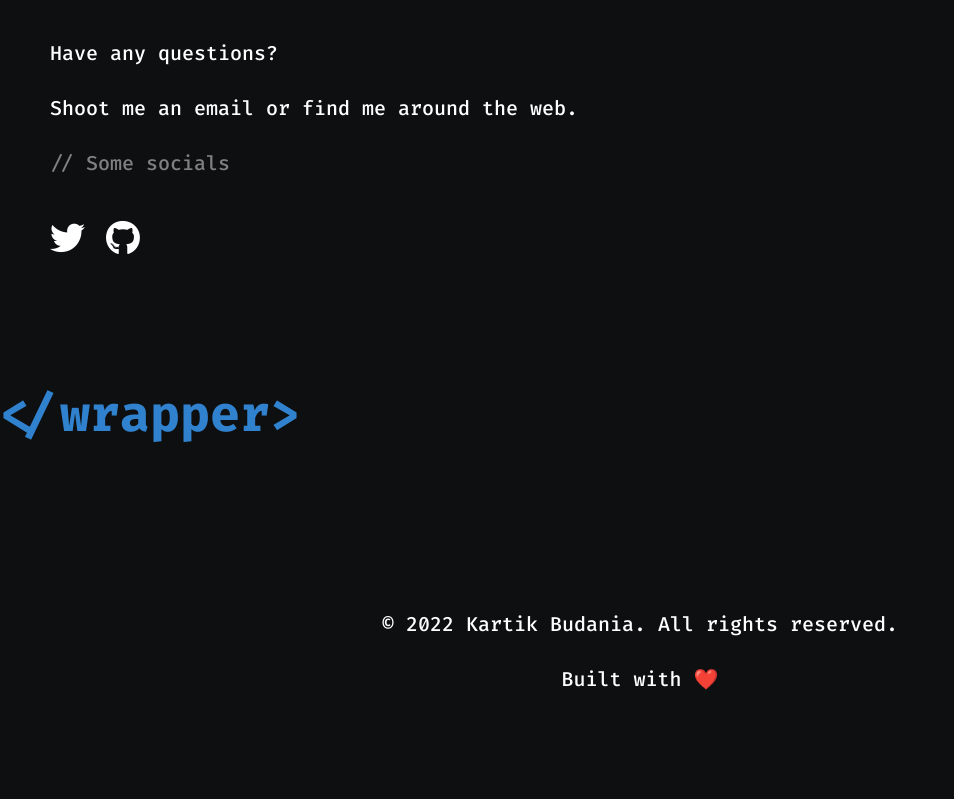
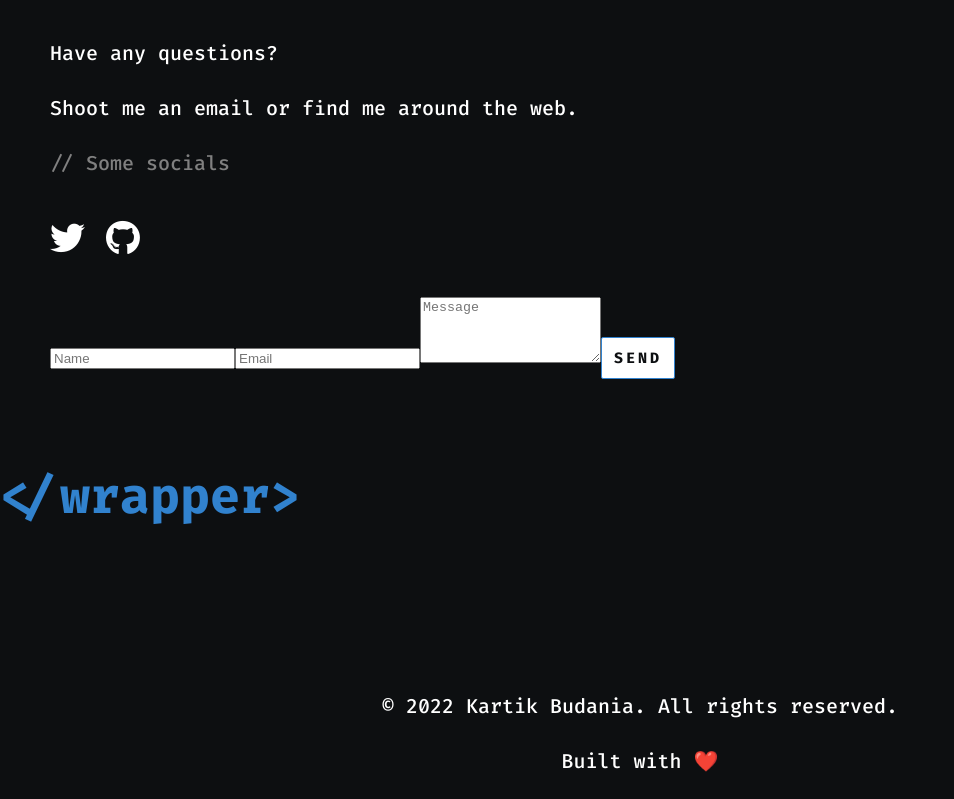
Before and after one commit to KartikBudania/portfolio, a React (Create React App) app: page / in a window 1280 px wide. Shown: the part 8080-8879 px from the top of the page, without its empty margins (0-954 px from the left). Before the commit the page ends 8797 px from the top, so only its background shows below. Built offline with nearby package versions, Linux system fonts and the light colour scheme.

Commit message:
add contact form

```diff
--- a/src/ContactMe.js
+++ b/src/ContactMe.js
@@ -12,7 +12,14 @@ const ContactMe = () =>{
                 <h2>// Some socials</h2>
                 <p className="socials"><a href="https://twitter.com/kartik_budania"><i className="fa-brands fa-twitter"></i></a>          <a href="https://github.com/KartikBudania"><i className="fa-brands fa-github"></i></a></p>
             </div>
-            <div className="detail"></div>
+            <div className="detail">
+                <form>
+                    <input type="text" id="name" placeholder="Name" required></input>
+                    <input type="email" id="email" placeholder="Email" required></input>
+                    <textarea id="message" rows="4" placeholder="Message"></textarea>
+                    <button type="submit">SEND</button>
+                </form>
+            </div>
         </div>
         <h1>{'</wrapper>'}</h1>
         </section>
```
